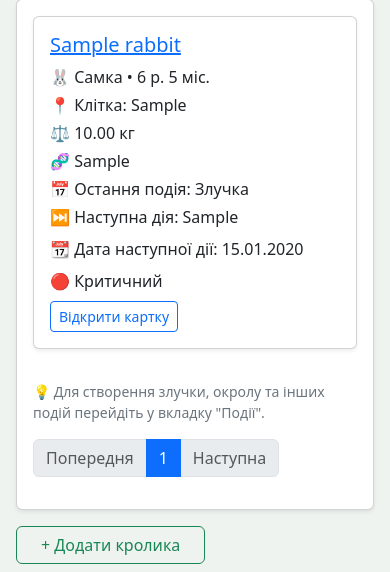
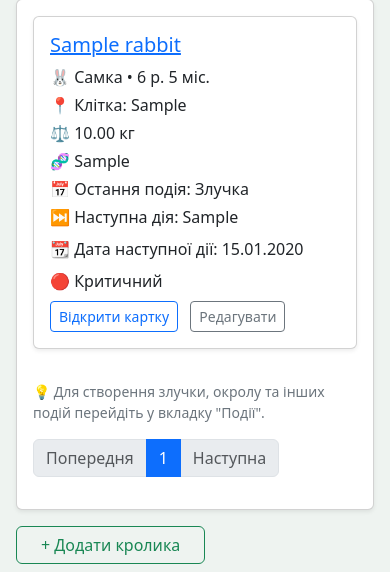
Before and after one commit to kaur-ua/Rabbitfarm, a Django app: page /rabbits/ in a window 390 px wide. Shown: the part 127-699 px from the top of the page. Run offline with Django 5.2, Linux system fonts and the light colour scheme; a user stored in the database is signed in; tables that the repository leaves empty hold one stand-in row (values such as "Sample post").

Commit message:
Add edit button to mobile rabbit cards

```diff
--- a/rabbits/templates/rabbits/rabbit_list.html
+++ b/rabbits/templates/rabbits/rabbit_list.html
@@ -205,6 +205,10 @@
            class="btn btn-outline-primary btn-sm">
             Відкрити картку
         </a>
+        <a href="{% url 'rabbit_edit' rabbit.pk %}"
+        class="btn btn-outline-secondary btn-sm ms-2">
+            Редагувати
+        </a>
 
 
     </div>
```
